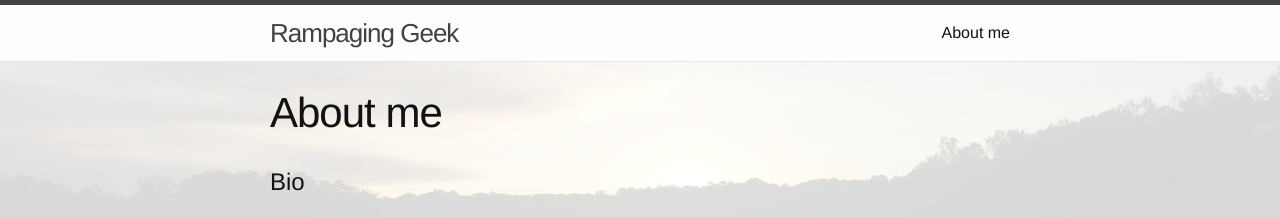
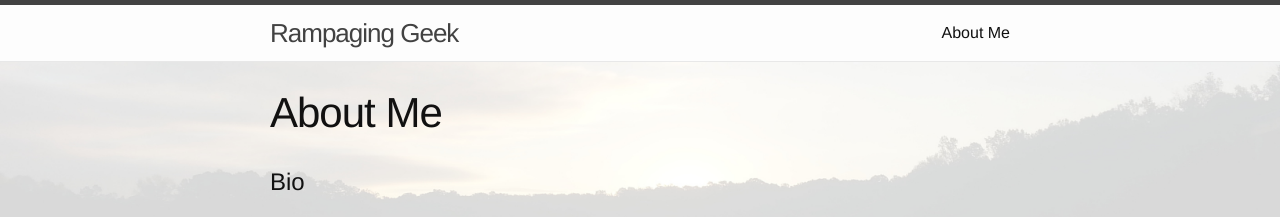
Before and after one commit to edgester/edgester.github.io, a Jekyll site: the page built from about.md, in a window 1280 px wide. Shown: the top 217 px of the page. Built offline with Jekyll 4.4.1, drawn with Linux system fonts in a browser that asks for light colours.

```diff
--- a/about.md
+++ b/about.md
@@ -1,6 +1,6 @@
 ---
 layout: page
-title: "About me"
+title: "About Me"
 permalink: /about/
 ---
 # Bio
```
